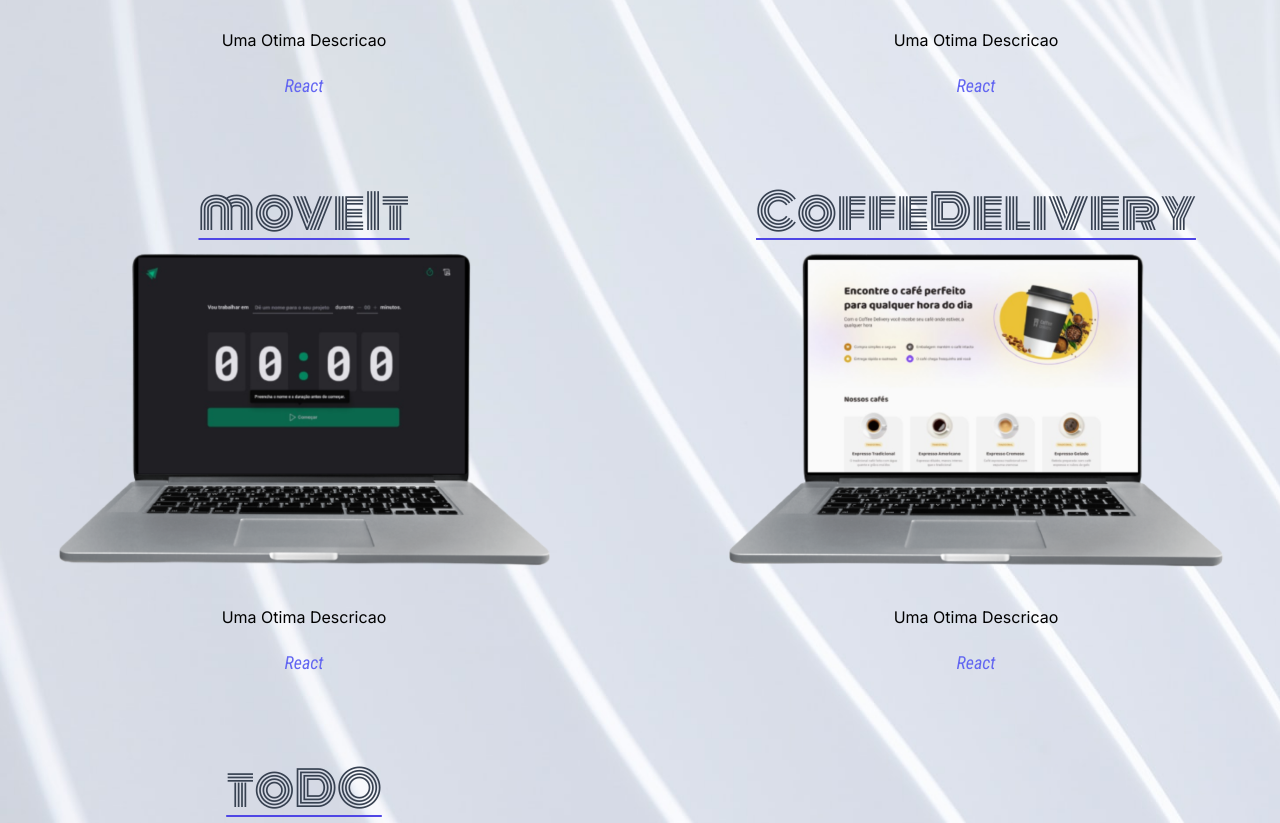
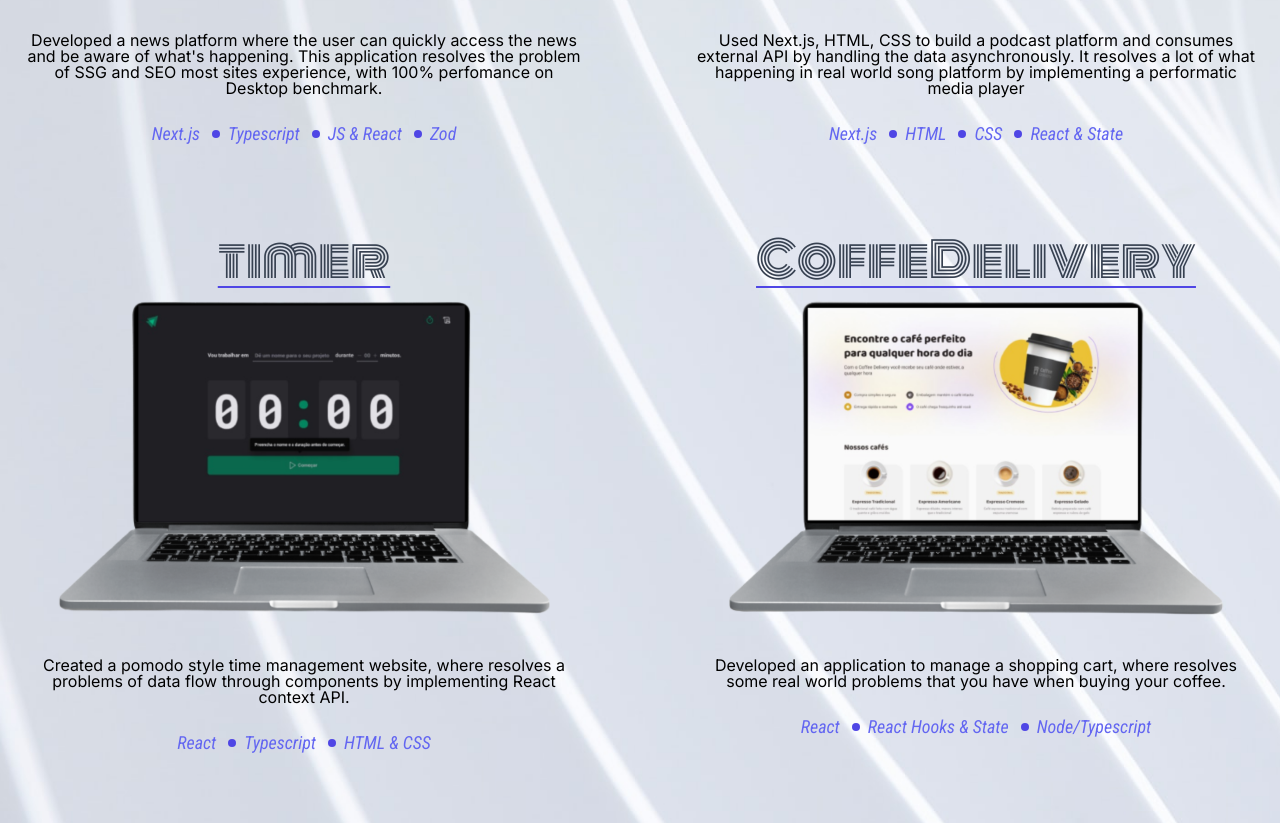
Before and after one commit to KaioMarxDEV/portfolio, a Next.js app: page / in a window 1280 px wide. Shown: the part 1320-2143 px from the top of the page. Built offline with nearby package versions, Linux system fonts and the light colour scheme; a web font is replaced by a local one.

Commit message:
fix: add descriptions

```diff
--- a/src/Components/Projects/projects.ts
+++ b/src/Components/Projects/projects.ts
@@ -11,11 +11,23 @@ export const projectsArray = [
     id: v4(),
     title: 'IG News',
     img: ignewsIMG,
-    desc: 'Uma Otima Descricao',
+    desc: "Developed a news platform where the user can quickly access the news and be aware of what's happening. This application resolves the problem of SSG and SEO most sites experience, with 100% perfomance on Desktop benchmark.",
     techs: [
       {
         id: v4(),
-        name: 'React',
+        name: 'Next.js',
+      },
+      {
+        id: v4(),
+        name: 'Typescript'
+      },
+      {
+        id: v4(),
+        name: 'JS & React'
+      },
+      {
+        id: v4(),
+        name: 'Zod',
       },
     ]
   },
@@ -23,23 +35,41 @@ export const projectsArray = [
     id: v4(),
     title: 'Podcaster',
     img: podcasterIMG,
-    desc: 'Uma Otima Descricao',
+    desc: 'Used Next.js, HTML, CSS to build a podcast platform and consumes external API by handling the data asynchronously. It resolves a lot of what happening in real world song platform by implementing a performatic media player',
+    techs: [
+      {
+        id: v4(),
+        name: 'Next.js',
+      },
+      {
+        id: v4(),
+        name: 'HTML'
+      }, {
+        id: v4(),
+        name: 'CSS'
+      }, {
+        id: v4(),
+        name: 'React & State'
+      },
+    ]
+  },
+  {
+    id: v4(),
+    title: 'timer',
+    img: timerIMG,
+    desc: 'Created a pomodo style time management website, where resolves a problems of data flow through components by implementing React context API.',
     techs: [
       {
         id: v4(),
         name: 'React',
       },
-    ]
-  },
-  {
-    id: v4(),
-    title: 'moveIt',
-    img: timerIMG,
-    desc: 'Uma Otima Descricao',
-    techs: [
       {
         id: v4(),
-        name: 'React',
+        name: 'Typescript',
+      },
+      {
+        id: v4(),
+        name: 'HTML & CSS',
       },
     ]
   },
@@ -47,11 +77,19 @@ export const projectsArray = [
     id: v4(),
     title: 'CoffeDelivery',
     img: coffeeIMG,
-    desc: 'Uma Otima Descricao',
+    desc: 'Developed an application to manage a shopping cart, where resolves some real world problems that you have when buying your coffee.',
     techs: [
       {
         id: v4(),
         name: 'React'
+      },
+      {
+        id: v4(),
+        name: 'React Hooks & State',
+      },
+      {
+        id: v4(),
+        name: 'Node/Typescript'
       }
     ]
   },
@@ -59,12 +97,24 @@ export const projectsArray = [
     id: v4(),
     title: 'toDO',
     img: todoIMG,
-    desc: 'Uma Otima Descricao',
+    desc: 'This application seems simple, but It resolves the problem often seen with task managment. The technologies used here put into action the react state programming and managment to ensure UI dinamic changes.',
     techs: [
       {
         id: v4(),
         name: 'React',
       },
+      {
+        id: v4(),
+        name: 'HTML',
+      },
+      {
+        id: v4(),
+        name: 'CSS',
+      },
+      {
+        id: v4(),
+        name: 'Styled Components',
+      },
     ]
   },
 ]
```
